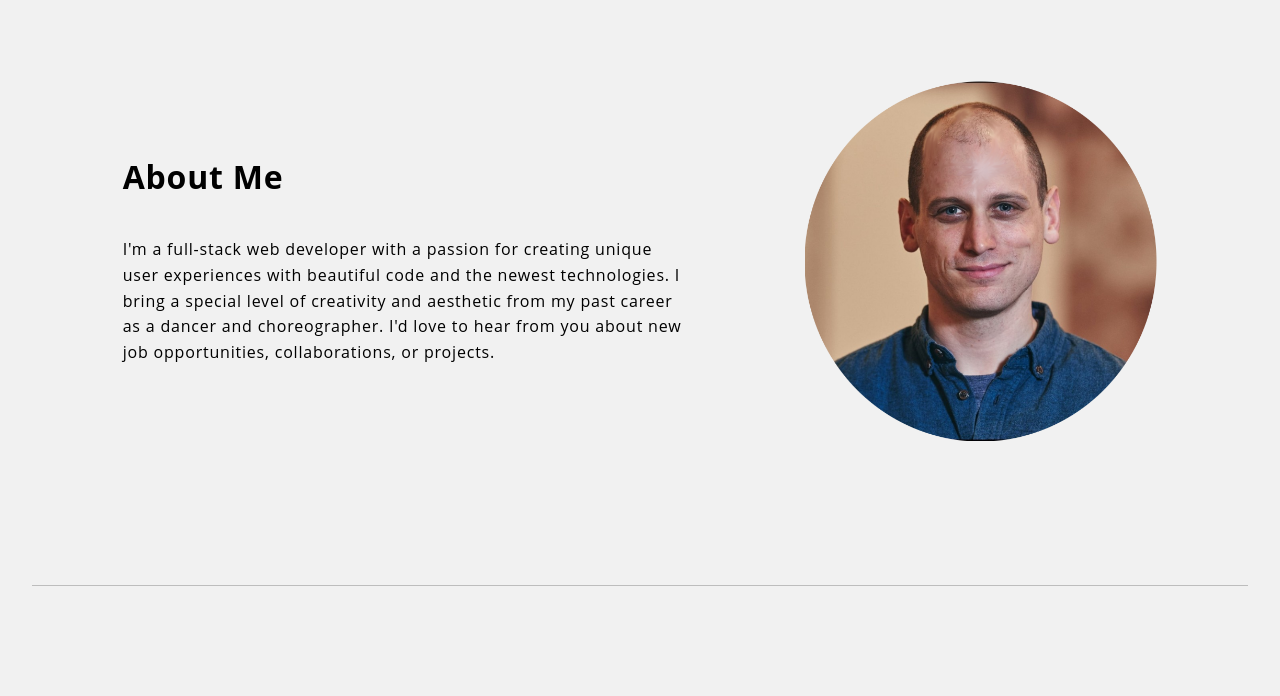
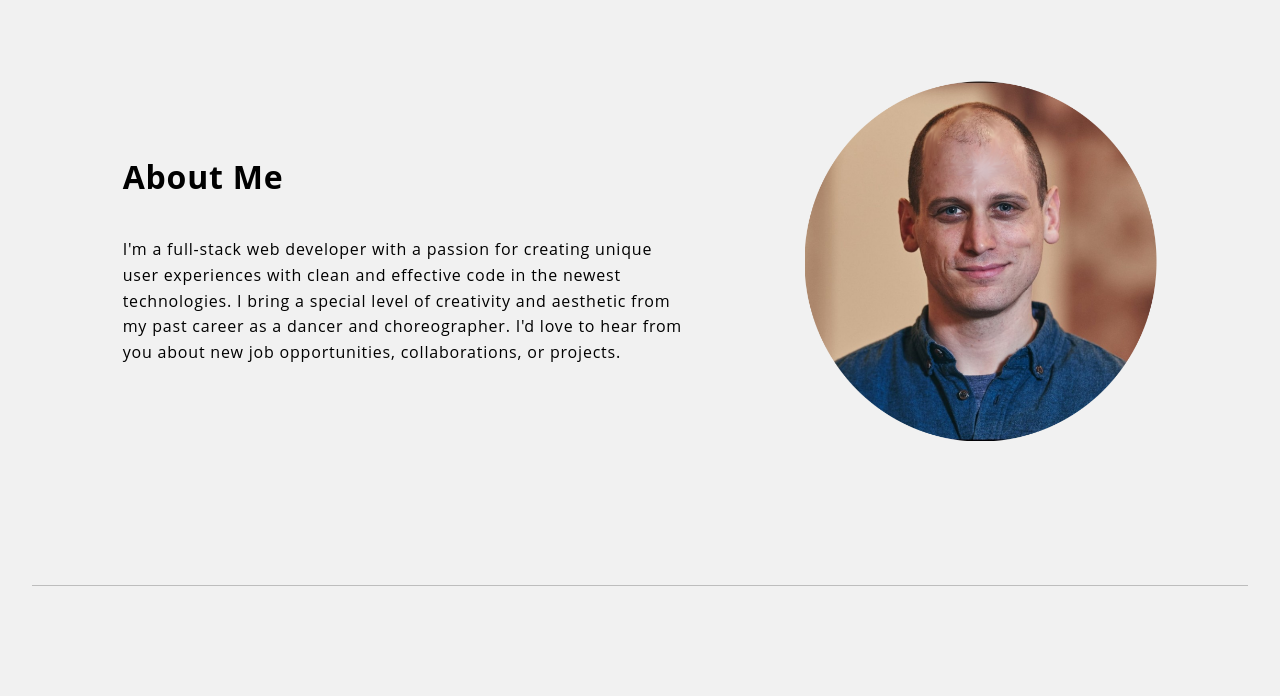
Before and after one commit to jfrank325/portfolio, a Gatsby site: page / in a window 1280 px wide. Shown: the part 3526-4222 px from the top of the page. Built offline with nearby package versions, Linux system fonts and the light colour scheme; Gatsby itself is replaced by a stand-in of ours.

Commit message:
about section text

```diff
--- a/src/components/About.js
+++ b/src/components/About.js
@@ -13,10 +13,10 @@ const About = () => {
           <h1>About Me</h1>
           <p>
             I'm a full-stack web developer with a passion for creating unique
-            user experiences with beautiful code and the newest technologies. I
-            bring a special level of creativity and aesthetic from my past
-            career as a dancer and choreographer. I'd love to hear from you
-            about new job opportunities, collaborations, or projects.
+            user experiences with clean and effective code in the newest
+            technologies. I bring a special level of creativity and aesthetic
+            from my past career as a dancer and choreographer. I'd love to hear
+            from you about new job opportunities, collaborations, or projects.
           </p>
         </div>
       </div>
```
